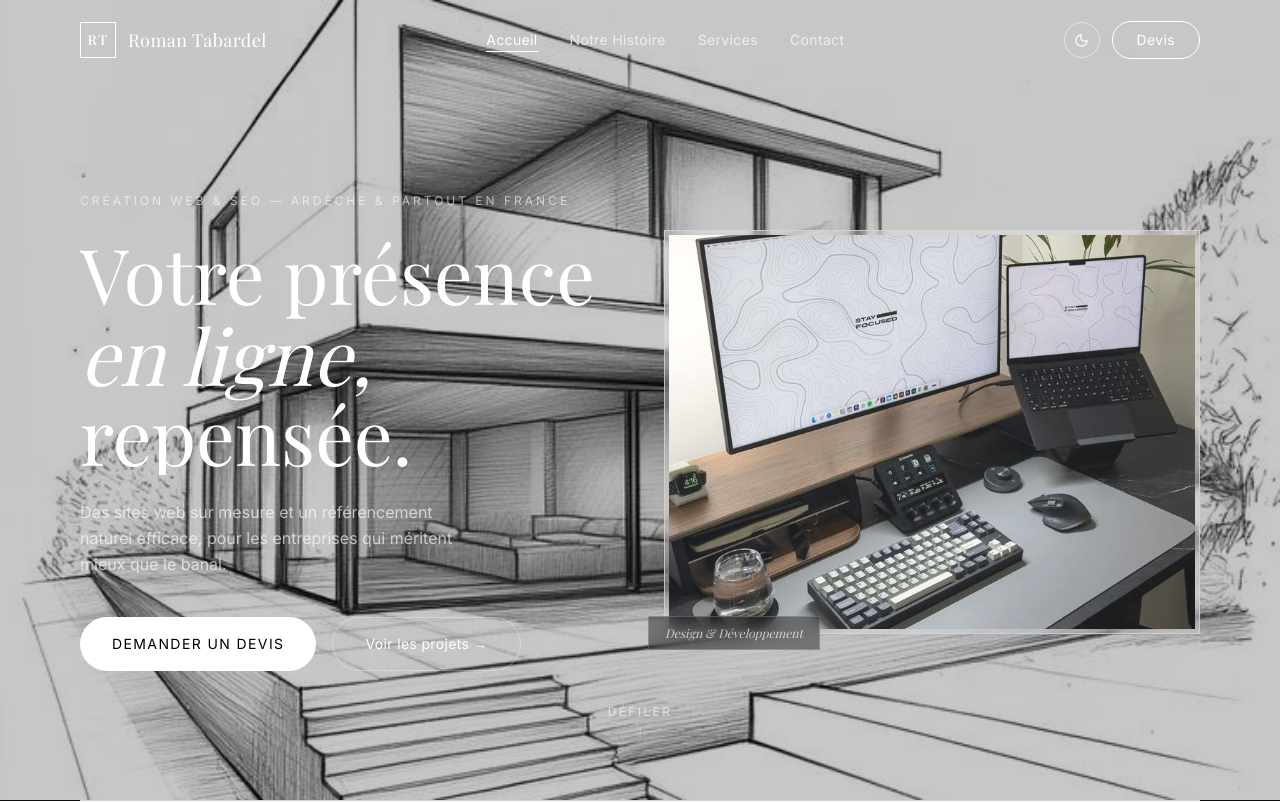
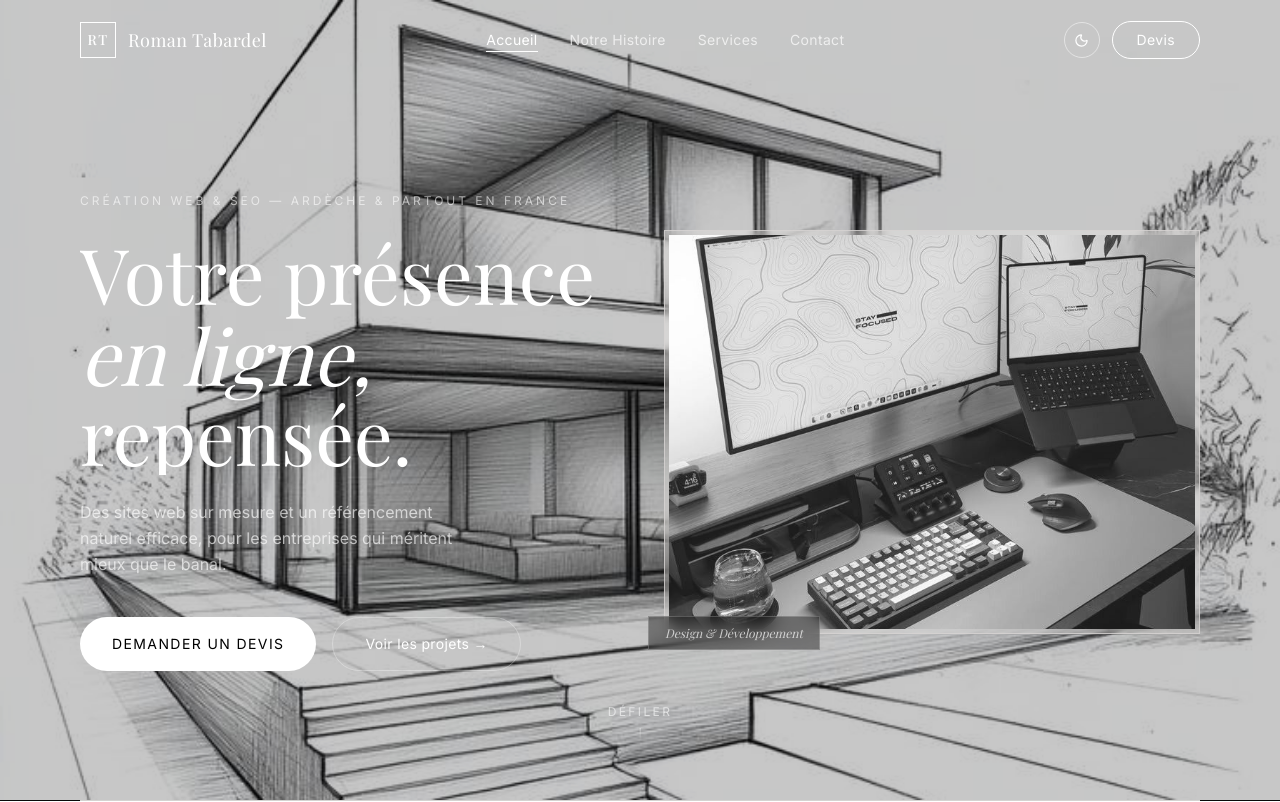
Before and after one commit to tabardelroman2006-a11y/tabardel-roman, a Next.js app: page / in a window 1280 px wide. Shown: the top 802 px of the page. Built offline with nearby package versions, Linux system fonts and the light colour scheme.

Commit message:
feat: image hero en noir et blanc

```diff
--- a/src/components/sections/Hero.tsx
+++ b/src/components/sections/Hero.tsx
@@ -101,6 +101,7 @@ export function Hero() {
                     className="object-cover"
                     priority
                     sizes="(max-width: 1024px) 0vw, 40vw"
+                    style={{ filter: 'grayscale(100%)' }}
                   />
                   <div className="absolute inset-0" style={{ backgroundColor: 'rgba(250,250,248,0.10)' }} />
                 </div>
```
